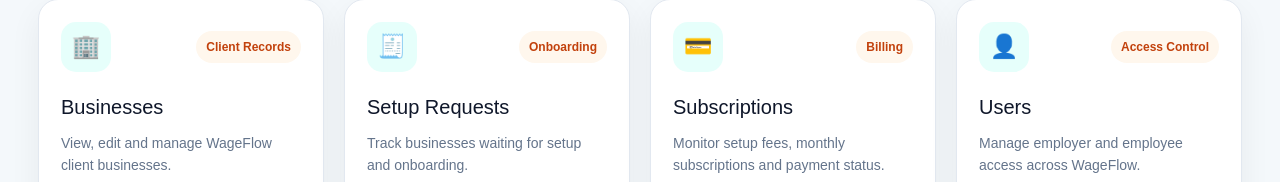
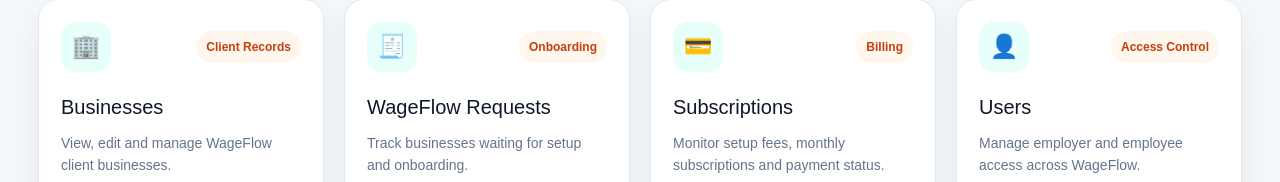
Before and after one commit to KaonPM/wageflow, a Next.js app: page /master in a window 1280 px wide. Shown: the part 406-588 px from the top of the page. Built offline with nearby package versions, Linux system fonts and the light colour scheme.

Commit message:
fix(master): correct setup requests dashboard route link

```diff
--- a/app/master/page.tsx
+++ b/app/master/page.tsx
@@ -44,9 +44,9 @@
 
         <DashboardCard
           icon="🧾"
-          title="Setup Requests"
+          title="WageFlow Requests"
           description="Track businesses waiting for setup and onboarding."
-          href="/master/setup-requests"
+          href="/master/wageflow-requests"
           tag="Onboarding"
         />
 
```
